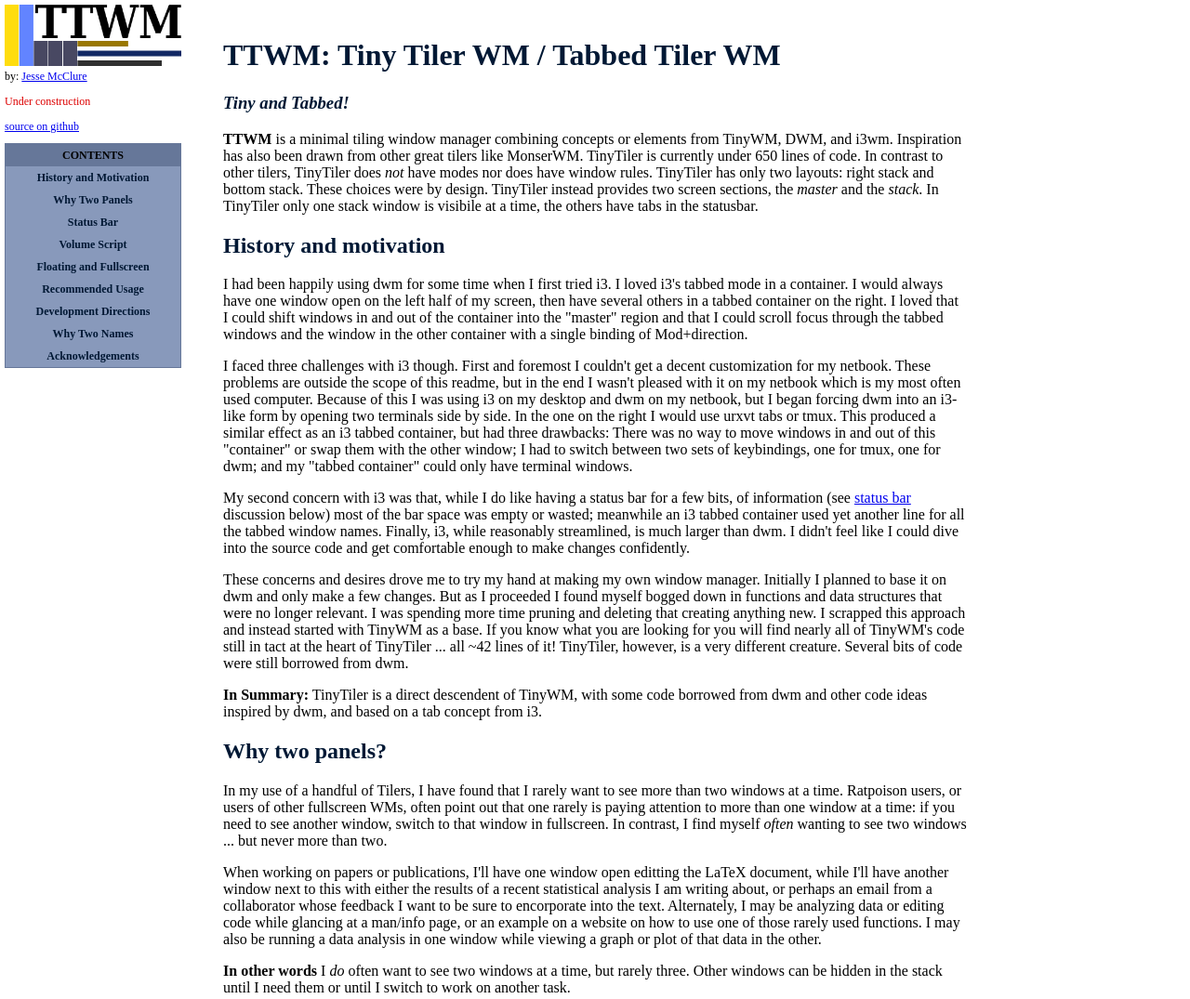
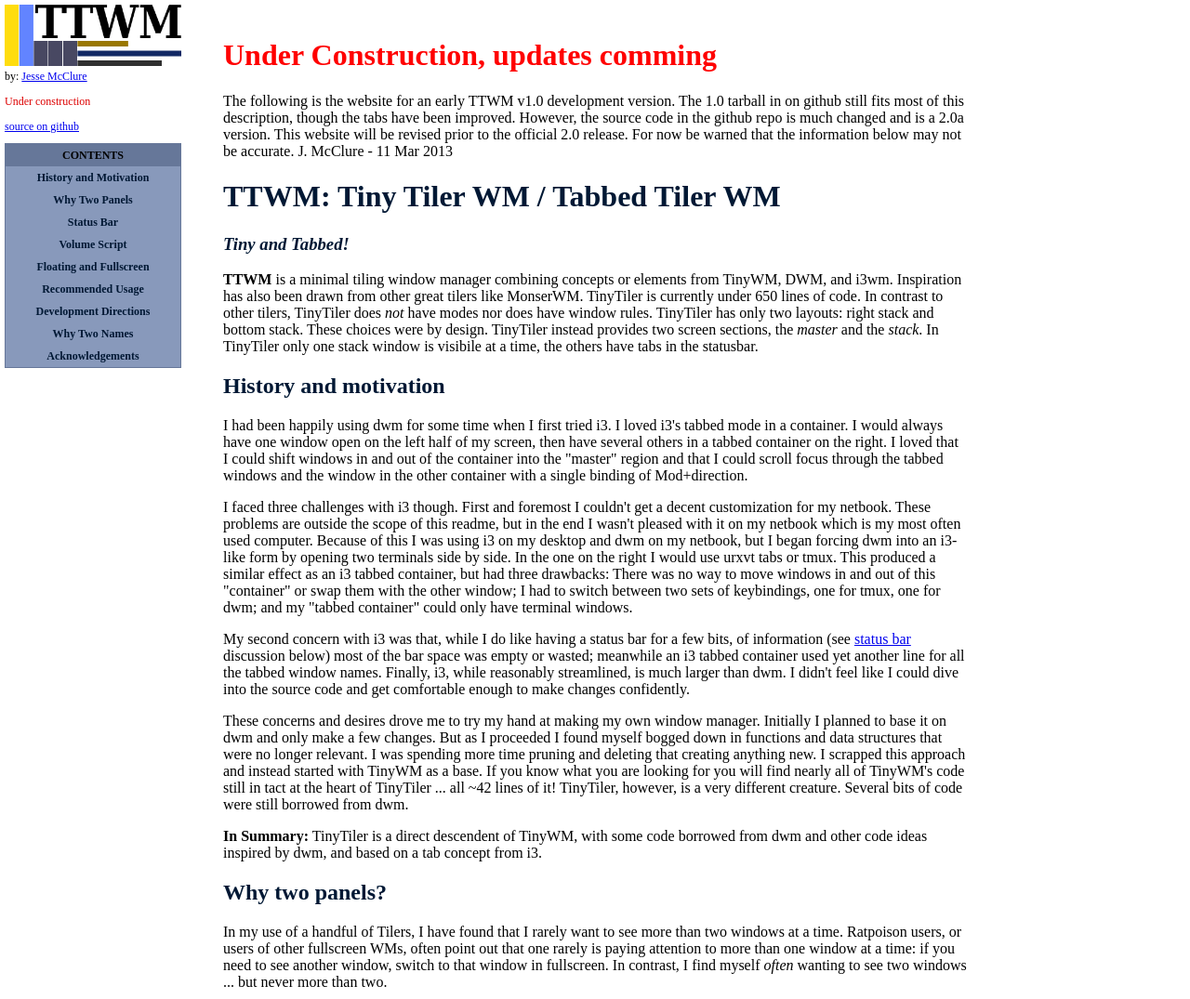
Before and after one commit to TrilbyWhite/alopex, a plain HTML site: page index.html in a window 1280 px wide. Shown: the top 1075 px of the page at 93% size. Drawn offline with Linux system fonts and the light colour scheme.

Commit message:
out of date notice

```diff
--- a/index.html
+++ b/index.html
@@ -89,6 +89,11 @@ by: <a href="mailto:jmcclure@cns.umass.edu">Jesse McClure</a><br/>
 </div>
 
 <div id="main">
+<h1 style="color: red;">Under Construction, updates comming</h1>
+The following is the website for an early TTWM v1.0 development version.  The 1.0 tarball in on github still fits most of this description, though the tabs have been improved.  However, the source code in the github repo is much changed and is a 2.0a version.  This website will be revised prior to the official 2.0 release.  For now be warned that the information below may not be accurate.
+
+J. McClure - 11 Mar 2013
+
 <h1>TTWM: Tiny Tiler WM / Tabbed Tiler WM</h1>
 <h3><i>Tiny and Tabbed!</i></h3>
 
```
